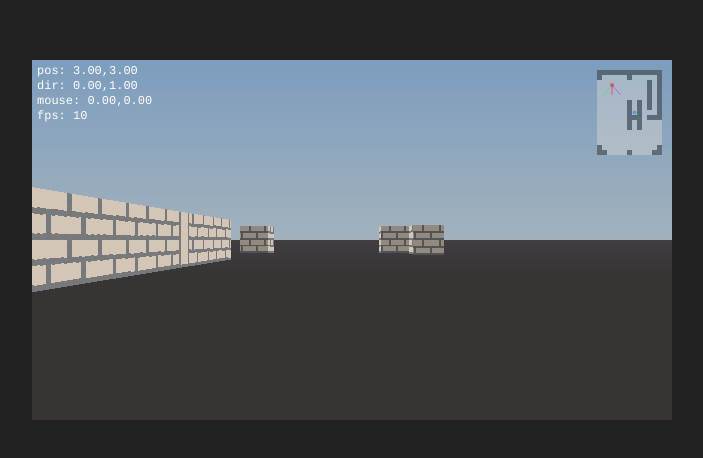
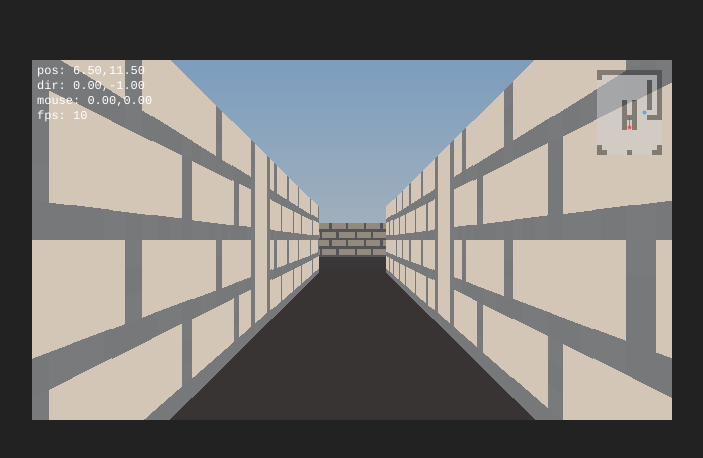
Before and after one commit to beeglebug/js13k-19, a website: page src/index.html in a window 1280 px wide. Shown: the part 160-618 px from the top of the page, without its empty margins (288-991 px from the left). Drawn offline with Linux system fonts and the light colour scheme; animation ran at ten frames a second.

Commit message:
move stuff out and refactor player variable to single object

```diff
--- a/src/index.html
+++ b/src/index.html
@@ -11,6 +11,7 @@
         <script src="js/util.js"></script>
         <script src="js/input.js"></script>
         <script src="js/collision.js"></script>
+        <script src="js/render.js"></script>
         <script src="js/map.js"></script>
         <script src="js/index.js"></script>
         <!-- endbuild -->
--- a/src/js/index.js
+++ b/src/js/index.js
@@ -1,16 +1,16 @@
 const map = [
   [1, 1, 1, 1, 1, 1, 1, 1, 1, 1, 1, 1, 1],
-  [1, 0, 0, 0, 0, 0, 1, 0, 0, 0, 0, 0, 1],
+  [1, 0, 0, 0, 0, 0, 0, 0, 0, 0, 0, 0, 1],
   [0, 0, 0, 0, 0, 0, 0, 0, 0, 0, 1, 0, 1],
   [0, 0, 0, 0, 0, 0, 0, 0, 0, 0, 1, 0, 1],
   [0, 0, 0, 0, 0, 0, 0, 0, 0, 0, 1, 0, 1],
   [0, 0, 0, 0, 0, 0, 0, 0, 0, 0, 1, 0, 1],
-  [0, 0, 0, 0, 0, 0, 1, 0, 1, 0, 1, 0, 1],
-  [0, 0, 0, 0, 0, 0, 1, 0, 1, 0, 1, 0, 1],
-  [0, 0, 0, 0, 0, 0, 1, 0, 1, 0, 0, 0, 1],
-  [0, 0, 0, 0, 0, 0, 2, 3, 2, 0, 1, 1, 1],
-  [0, 0, 0, 0, 0, 0, 1, 0, 1, 0, 0, 0, 0],
-  [0, 0, 0, 0, 0, 0, 1, 0, 1, 0, 0, 0, 0],
+  [0, 0, 0, 0, 0, 1, 0, 1, 0, 0, 1, 0, 1],
+  [0, 0, 0, 0, 0, 1, 0, 1, 0, 0, 1, 0, 1],
+  [0, 0, 0, 0, 0, 1, 0, 1, 0, 0, 0, 0, 1],
+  [0, 0, 0, 0, 0, 2, 3, 2, 0, 0, 1, 1, 1],
+  [0, 0, 0, 0, 0, 1, 0, 1, 0, 0, 0, 0, 0],
+  [0, 0, 0, 0, 0, 1, 0, 1, 0, 0, 0, 0, 0],
   [0, 0, 0, 0, 0, 0, 0, 0, 0, 0, 0, 0, 0],
   [0, 0, 0, 0, 0, 0, 0, 0, 0, 0, 0, 0, 0],
   [0, 0, 0, 0, 0, 0, 0, 0, 0, 0, 0, 0, 0],
@@ -18,18 +18,16 @@ const map = [
   [1, 1, 0, 0, 0, 0, 1, 0, 0, 0, 0, 1, 1],
 ]
 
-// start position
-const position = {
-  x: 3,
-  y: 3,
+// start player
+const player = {
+  x: 6.5,
+  y: 11.5,
+  radius: 0.4,
+  direction: {
+    x: 0,
+    y: -1,
+  }
 }
-
-const playerDirection = {
-  x: 0,
-  y: 1,
-}
-
-const playerRadius = 0.4
 
 const moveSpeed = 4
 
@@ -78,71 +76,43 @@ const imgSprites = new Image()
 imgSprites.src = 'sprites.png'
 
 const sprites = [
-  { x: 7.5, y: 8.5, z: 0, index: 0 },
+  { x: 9.5, y: 8.5, index: 0 },
 ]
 
 function render () {
 
-  let gradient
-
-  // floor
-  gradient = ctx.createLinearGradient(0, height / 2, 0, height)
-  gradient.addColorStop(0, '#413d43')
-  gradient.addColorStop(0.2, '#373433')
-  gradient.addColorStop(1, '#373433')
-  ctx.fillStyle = gradient
-  ctx.fillRect(0, height / 2, width, height / 2)
-
-  // ceiling
-  gradient = ctx.createLinearGradient(0, 0, 0, height / 2)
-  gradient.addColorStop(0, '#7c9dbd')
-  gradient.addColorStop(1, '#a3b1bd')
-  ctx.fillStyle = gradient
-  ctx.fillRect(0, 0, width, height / 2)
+  drawFloor()
+  drawCeiling()
 
   const sliceWidth = 1
 
   const zBuffer = []
 
   // adjust camera plane based on current player direction
-  perp(playerDirection, camera)
+  perp(player.direction, camera)
 
   camera.x *= (fov / 100) * 1.33
   camera.y *= (fov / 100) * 1.33
 
-  let debugRayDirXStart
-  let debugRayDirXEnd
-  let debugRayDirYStart
-  let debugRayDirYEnd
-
   // iterate over every column of screen pixels
   for (let x = 0; x < width; x += sliceWidth) {
+
     // RAYCASTING ======================================================================================================
 
     let rayLength
     let side
     let collision = false
 
-    // calculate ray position and direction
+    // calculate ray player and direction
 
     // -1 is left edge, 1 is right edge
     let nx = (2 * x) / width - 1
 
-    let rayX = position.x
-    let rayY = position.y
+    let rayX = player.x
+    let rayY = player.y
 
-    let rayDirX = playerDirection.x + camera.x * -nx
-    let rayDirY = playerDirection.y + camera.y * -nx
-
-    if (x === 0) {
-      debugRayDirXStart = rayDirX
-      debugRayDirYStart = rayDirY
-    }
-
-    if (x === width - 1) {
-      debugRayDirXEnd = rayDirX
-      debugRayDirYEnd = rayDirY
-    }
+    let rayDirX = player.direction.x + camera.x * -nx
+    let rayDirY = player.direction.y + camera.y * -nx
 
     // which map cell are we in
     let mapX = Math.floor(rayX)
@@ -177,6 +147,8 @@ function render () {
       distanceY = (mapY + 1 - rayY) * deltaY
     }
 
+    let thin = false
+
     // DDA
     while (true) {
 
@@ -190,10 +162,19 @@ function render () {
         side = 1
       }
 
+      // handle out of bounds to avoid infinite loop
       if (mapX < 0 || mapX >= map[0].length || mapY < 0 || mapY >= map.length) break
 
       // Check if ray has hit a wall
       tile = getMap(mapX, mapY)
+
+      // thin wall
+      // lets always assume horizontal for now
+      if (tile === 3) {
+        thin = true
+        continue
+      }
+
       if (tile !== 0) {
         collision = true
         break
@@ -266,19 +247,19 @@ function render () {
 
   // sort from far to close
   sprites.sort((a, b) => {
-    const aDist = distance(position, a)
-    const bDist = distance(position, b)
+    const aDist = distance(player, a)
+    const bDist = distance(player, b)
     return bDist - aDist
   })
 
   sprites.forEach(sprite => {
-    // translate sprite position to relative to camera
-    const spriteX = sprite.x - position.x
-    const spriteY = sprite.y - position.y
+    // translate sprite player to relative to camera
+    const spriteX = sprite.x - player.x
+    const spriteY = sprite.y - player.y
 
-    const invDet = 1 / (camera.x * playerDirection.y - playerDirection.x * camera.y)
+    const invDet = 1 / (camera.x * player.direction.y - player.direction.x * camera.y)
 
-    const transformX = invDet * (playerDirection.y * spriteX - playerDirection.x * spriteY) * -1
+    const transformX = invDet * (player.direction.y * spriteX - player.direction.x * spriteY) * -1
     const transformY = invDet * (-camera.y * spriteX + camera.x * spriteY)
 
     const spriteScreenX = Math.round((width / 2) * (1 + transformX / transformY))
@@ -326,8 +307,8 @@ function render () {
   ctx.fillStyle = '#FFF'
   ctx.font = '12px Courier'
   ctx.textBaseline = 'top'
-  ctx.fillText(`pos: ${position.x.toFixed(2)},${position.y.toFixed(2)}`, 5, 5)
-  ctx.fillText(`dir: ${playerDirection.x.toFixed(2)},${playerDirection.y.toFixed(2)}`, 5, 20)
+  ctx.fillText(`pos: ${player.x.toFixed(2)},${player.y.toFixed(2)}`, 5, 5)
+  ctx.fillText(`dir: ${player.direction.x.toFixed(2)},${player.direction.y.toFixed(2)}`, 5, 20)
   ctx.fillText(`mouse: ${mouseMove.x.toFixed(2)},${mouseMove.y.toFixed(2)}`, 5, 35)
   ctx.fillText(`fps: ${parseInt(fps)}`, 5, 50)
 
@@ -351,35 +332,21 @@ function render () {
 
   ctx.fillStyle = '#ff0000'
   ctx.beginPath()
-  ctx.arc(position.x * size, position.y * size, playerRadius * size, 0, Math.PI * 2)
+  ctx.arc(player.x * size, player.y * size, player.radius * size, 0, Math.PI * 2)
   ctx.fill()
   ctx.closePath()
 
   ctx.strokeStyle = '#ff0000'
   ctx.beginPath()
-  ctx.moveTo(position.x * size, position.y * size)
-  ctx.lineTo((position.x + playerDirection.x * 2) * size, (position.y + playerDirection.y * 2) * size)
-  ctx.stroke()
-  ctx.closePath()
-
-  ctx.strokeStyle = '#e609ff'
-  ctx.beginPath()
-  ctx.moveTo(position.x * size, position.y * size)
-  ctx.lineTo((position.x + debugRayDirXStart * 2) * size, (position.y + debugRayDirYStart * 2) * size)
-  ctx.stroke()
-  ctx.closePath()
-
-  ctx.strokeStyle = '#00ff67'
-  ctx.beginPath()
-  ctx.moveTo(position.x * size, position.y * size)
-  ctx.lineTo((position.x + debugRayDirXEnd * 2) * size, (position.y + debugRayDirYEnd * 2) * size)
+  ctx.moveTo(player.x * size, player.y * size)
+  ctx.lineTo((player.x + player.direction.x * 2) * size, (player.y + player.direction.y * 2) * size)
   ctx.stroke()
   ctx.closePath()
 
   sprites.forEach(sprite => {
     ctx.fillStyle = '#007eff'
     ctx.beginPath()
-    ctx.arc(sprite.x * size, sprite.y * size, playerRadius * size, 0, Math.PI * 2)
+    ctx.arc(sprite.x * size, sprite.y * size, player.radius * size, 0, Math.PI * 2)
     ctx.fill()
     ctx.closePath()
   })
@@ -391,37 +358,37 @@ function render () {
 function input (delta) {
   if (!inputEnabled) return
 
-  const dirPerp = perp(playerDirection)
+  const dirPerp = perp(player.direction)
   dirPerp.x *= -1
   dirPerp.y *= -1
 
   if (keyDown(KEY_W)) {
-    position.x += playerDirection.x * moveSpeed * delta
-    position.y += playerDirection.y * moveSpeed * delta
+    player.x += player.direction.x * moveSpeed * delta
+    player.y += player.direction.y * moveSpeed * delta
   }
 
   if (keyDown(KEY_S)) {
-    position.x -= playerDirection.x * moveSpeed * delta
-    position.y -= playerDirection.y * moveSpeed * delta
+    player.x -= player.direction.x * moveSpeed * delta
+    player.y -= player.direction.y * moveSpeed * delta
   }
 
   const mouseSensitivity = 0.5
   const rotation = mouseMove.x * delta * mouseSensitivity
 
   if (mouseMove.x !== 0) {
-    rotate(playerDirection, rotation)
+    rotate(player.direction, rotation)
   }
 
   // strafe to the left
   if (keyDown(KEY_A)) {
-    position.x -= dirPerp.x * moveSpeed * delta
-    position.y -= dirPerp.y * moveSpeed * delta
+    player.x -= dirPerp.x * moveSpeed * delta
+    player.y -= dirPerp.y * moveSpeed * delta
   }
 
   // strafe to the right
   if (keyDown(KEY_D)) {
-    position.x += dirPerp.x * moveSpeed * delta
-    position.y += dirPerp.y * moveSpeed * delta
+    player.x += dirPerp.x * moveSpeed * delta
+    player.y += dirPerp.y * moveSpeed * delta
   }
 }
 
@@ -437,18 +404,18 @@ function loop () {
   input(delta)
 
   // COLLISION
-  const tx = Math.floor(position.x)
-  const ty = Math.floor(position.y)
+  const tx = Math.floor(player.x)
+  const ty = Math.floor(player.y)
 
   const mapWidth = map[0].length
   const mapHeight = map.length
 
   // level bounds
-  if (position.x - playerRadius < 0) position.x = playerRadius
-  if (position.x + playerRadius > mapWidth) position.x = mapWidth - playerRadius
+  if (player.x - player.radius < 0) player.x = player.radius
+  if (player.x + player.radius > mapWidth) player.x = mapWidth - player.radius
 
-  if (position.y - playerRadius < 0) position.y = playerRadius
-  if (position.y + playerRadius > mapHeight) position.y = mapHeight - playerRadius
+  if (player.y - player.radius < 0) player.y = player.radius
+  if (player.y + player.radius > mapHeight) player.y = mapHeight - player.radius
 
   const near = getSurrounding(tx, ty)
   const solid = near.filter(([x, y]) => {
@@ -457,12 +424,7 @@ function loop () {
   })
   solid.forEach(([x, y]) => {
     const collision = collideCircleRect(
-      // TODO combine position / direction / radius into player object
-      {
-        x: position.x,
-        y: position.y,
-        radius: playerRadius,
-      },
+      player,
       {
         x,
         y,
@@ -472,15 +434,15 @@ function loop () {
     )
 
     if (collision) {
-      position.x += collision.x
-      position.y += collision.y
+      player.x += collision.x
+      player.y += collision.y
     }
   })
 
   // walk towards player
   // sprites.forEach(sprite => {
-  //   let dx = position.x - sprite.x
-  //   let dy = position.y - sprite.y
+  //   let dx = player.x - sprite.x
+  //   let dy = player.y - sprite.y
   //   const m = Math.sqrt((dx * dx) + (dy * dy))
   //   dx /= m
   //   dy /= m
--- /dev/null
+++ b/src/js/render.js
@@ -0,0 +1,22 @@
+function drawFloor () {
+
+  const gradient = ctx.createLinearGradient(0, height / 2, 0, height)
+
+  gradient.addColorStop(0, '#413d43')
+  gradient.addColorStop(0.2, '#373433')
+  gradient.addColorStop(1, '#373433')
+
+  ctx.fillStyle = gradient
+  ctx.fillRect(0, height / 2, width, height / 2)
+}
+
+function drawCeiling () {
+
+  const gradient = ctx.createLinearGradient(0, 0, 0, height / 2)
+
+  gradient.addColorStop(0, '#7c9dbd')
+  gradient.addColorStop(1, '#a3b1bd')
+
+  ctx.fillStyle = gradient
+  ctx.fillRect(0, 0, width, height / 2)
+}
```
